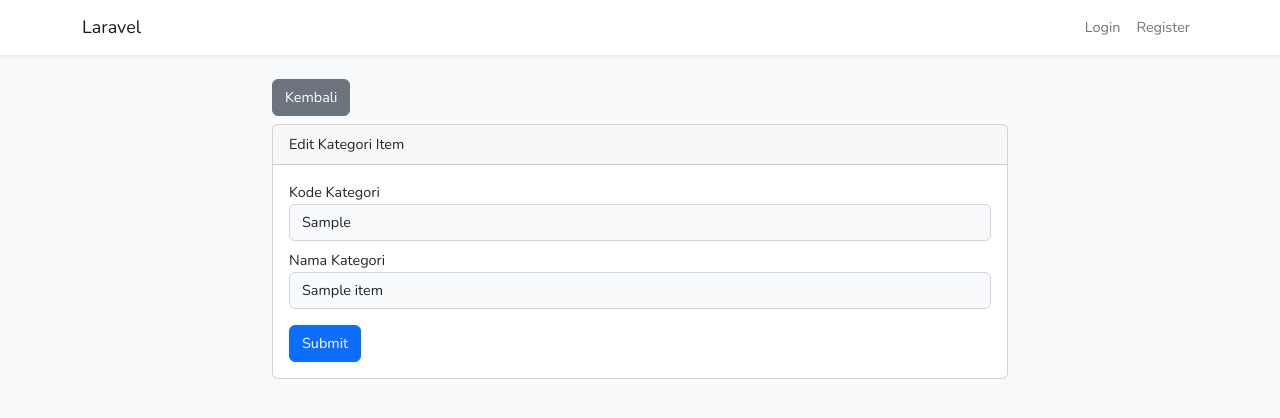
After one commit to M-Surya-S/medifyid-test, a Laravel app: page /kategori-items/1/edit in a window 1280 px wide. The commit adds this page. Shown: the top 418 px of the page. Run offline with Laravel 9, Linux system fonts and the light colour scheme; tables that the repository leaves empty hold one stand-in row (values such as "Sample post"); style sheets or scripts are compiled from the project's sources; parts of the project's set-up code (start-up, migrations or seed data) failed here and were passed over.

Commit message:
feat(kategori): add edit functionality and return_to parameter for kategori items

```diff
--- a/app/Http/Controllers/KategoriItemsController.php
+++ b/app/Http/Controllers/KategoriItemsController.php
@@ -32,6 +32,15 @@ class KategoriItemsController extends Controller
         return view('kategori_items.create', compact('returnTo'));
     }
 
+    public function edit(Request $request, KategoriItem $kategoriItem)
+    {
+        $returnTo = $request->filled('return_to')
+            ? $request->input('return_to')
+            : route('kategori-items.show', $kategoriItem);
+
+        return view('kategori_items.edit', compact('kategoriItem', 'returnTo'));
+    }
+
     public function store(Request $request)
     {
         $validated = $request->validate([
@@ -63,13 +72,29 @@ class KategoriItemsController extends Controller
 
         $kategoriItem->update(['nama' => $validated['nama']]);
 
-        return redirect()->route('kategori-items.index')
+        $returnTo = $request->input('return_to');
+        $appUrl = rtrim(url('/'), '/');
+
+        if ($returnTo && str_starts_with($returnTo, $appUrl . '/')) {
+            return redirect($returnTo)
+                ->with('success', 'Kategori berhasil diperbarui.');
+        }
+
+        return redirect()->route('kategori-items.show', $kategoriItem)
             ->with('success', 'Kategori berhasil diperbarui.');
     }
 
-    public function destroy(KategoriItem $kategoriItem)
+    public function destroy(Request $request, KategoriItem $kategoriItem)
     {
         $kategoriItem->delete();
+
+        $returnTo = $request->input('return_to');
+        $appUrl = rtrim(url('/'), '/');
+
+        if ($returnTo && str_starts_with($returnTo, $appUrl . '/')) {
+            return redirect($returnTo)
+                ->with('success', 'Kategori berhasil dihapus.');
+        }
 
         return redirect()->route('kategori-items.index')
             ->with('success', 'Kategori berhasil dihapus.');
--- /dev/null
+++ b/resources/views/kategori_items/edit.blade.php
@@ -0,0 +1,40 @@
+@extends('layouts.app')
+
+@section('content')
+<div class="container">
+    <div class="row justify-content-center">
+        <div class="col-md-8">
+            <div class="form-group mb-2">
+                <a href="{{ $returnTo }}" class="btn btn-secondary">Kembali</a>
+            </div>
+
+            <div class="card">
+                <div class="card-header">Edit Kategori Item</div>
+
+                <div class="card-body">
+                    <form method="POST" action="{{ route('kategori-items.update', $kategoriItem) }}">
+                        @csrf
+                        @method('PUT')
+                        <input type="hidden" name="return_to" value="{{ $returnTo }}">
+
+                        <div class="form-group">
+                            <label>Kode Kategori</label>
+                            <input type="text" class="form-control" value="{{ $kategoriItem->kode }}" readonly>
+                        </div>
+
+                        <div class="form-group mt-2">
+                            <label>Nama Kategori</label>
+                            <input type="text" class="form-control" name="nama" value="{{ old('nama', $kategoriItem->nama) }}" required>
+                            @error('nama')
+                                <small class="text-danger">{{ $message }}</small>
+                            @enderror
+                        </div>
+
+                        <button class="btn btn-primary mt-3">Submit</button>
+                    </form>
+                </div>
+            </div>
+        </div>
+    </div>
+</div>
+@endsection
--- a/routes/web.php
+++ b/routes/web.php
@@ -34,6 +34,7 @@ Route::get('/master-items/update-random-data', [App\Http\Controllers\MasterItems
 
 Route::get('/kategori-items', [App\Http\Controllers\KategoriItemsController::class, 'index'])->name('kategori-items.index');
 Route::get('/kategori-items/create', [App\Http\Controllers\KategoriItemsController::class, 'create'])->name('kategori-items.create');
+Route::get('/kategori-items/{kategoriItem}/edit', [App\Http\Controllers\KategoriItemsController::class, 'edit'])->name('kategori-items.edit');
 Route::post('/kategori-items', [App\Http\Controllers\KategoriItemsController::class, 'store'])->name('kategori-items.store');
 Route::put('/kategori-items/{kategoriItem}', [App\Http\Controllers\KategoriItemsController::class, 'update'])->name('kategori-items.update');
 Route::delete('/kategori-items/{kategoriItem}', [App\Http\Controllers\KategoriItemsController::class, 'destroy'])->name('kategori-items.destroy');
```
Also changed, not shown: resources/views/kategori_items/show.blade.php (+12 -0 lines).
